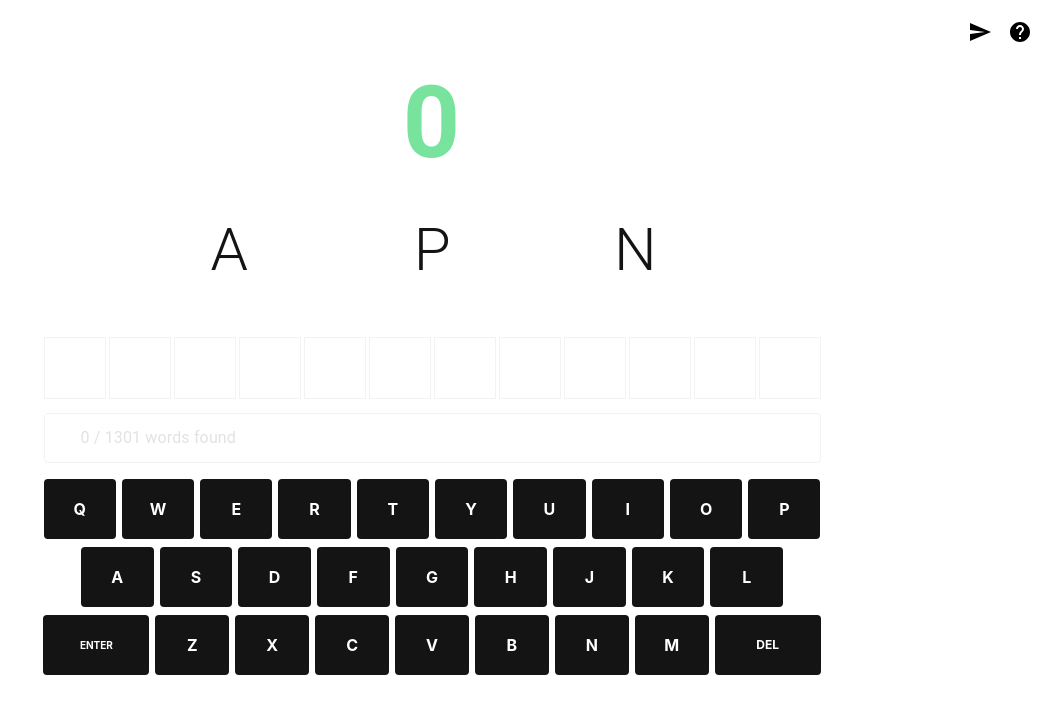
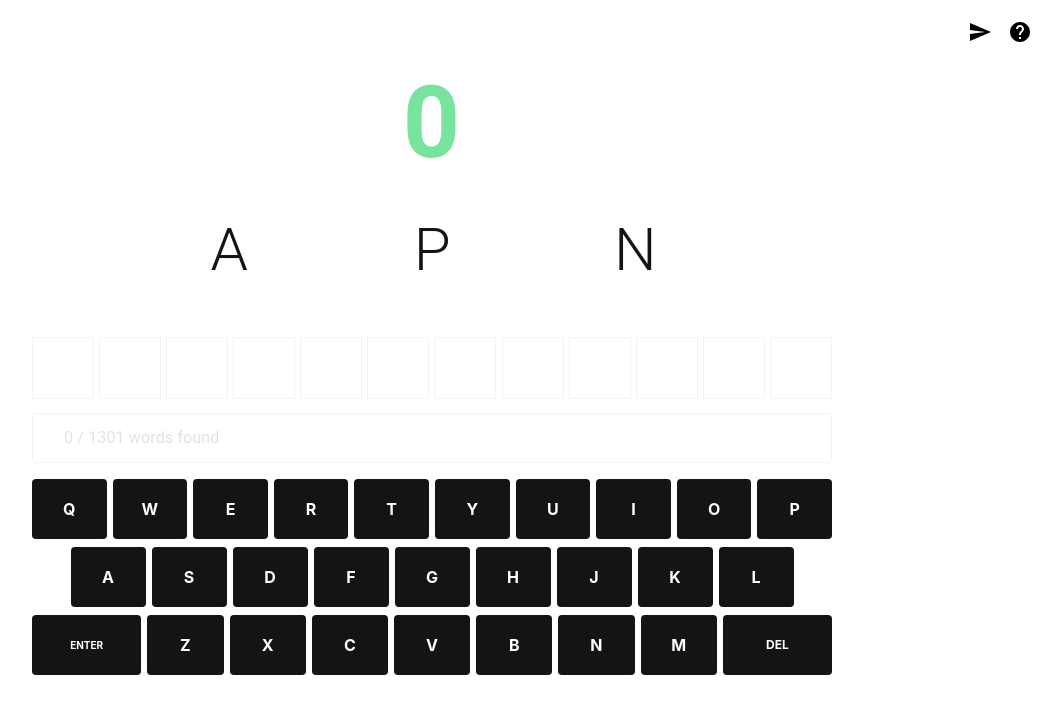
Before and after one commit to davidlipson/pct, a React (Create React App) app: page / in a window 1280 px wide. Shown: the top 714 px of the page, without its empty margins (208-1269 px from the left). Built offline with nearby package versions, Linux system fonts and the light colour scheme.

Commit message:
dadfixes

```diff
--- a/src/components/Game/Game.tsx
+++ b/src/components/Game/Game.tsx
@@ -74,6 +74,7 @@ const BottomContainer = styled(Stack)(({ theme }) => ({
   flexDirection: "column",
   outline: "none",
   gap: "16px",
+  width: "100%",
   boxShadow: "none !important",
   [theme.breakpoints.down("md")]: {
     position: "absolute",
@@ -93,6 +94,7 @@ export const Game = () => {
   const [notice, setNotice] = useState<string>(null);
   const [found, setFound] = useState<number>(null);
   const [view, setView] = useState<View>(View.GAME);
+  const [wordsExpanded, setExpanded] = useState<boolean>(false);
 
   const isRepeatWord = (word: string) => {
     // can't be a repeat word!
@@ -240,11 +242,13 @@ export const Game = () => {
             </Box>
           </TopContainer>
           <BottomContainer>
-            <Stack spacing={0.75}>
-              <Guess found={found} guess={currentGuess} />
-            </Stack>
-            <Words />
-            <Keyboard submitKey={updateCurrentGuess} />
+            {!wordsExpanded && (
+              <Stack spacing={0.75}>
+                <Guess found={found} guess={currentGuess} />
+              </Stack>
+            )}
+            <Words expanded={wordsExpanded} setExpanded={setExpanded} />
+            {!wordsExpanded && <Keyboard submitKey={updateCurrentGuess} />}
             <Box
               sx={(theme) => ({
                 height: "48px",
--- a/src/components/Game/Words.tsx
+++ b/src/components/Game/Words.tsx
@@ -20,12 +20,28 @@ const WordStack = styled(Stack)(({ theme }) => ({
 const Entry = styled(Stack)(({ theme }) => ({
   flexDirection: "row",
   justifyContent: "space-between",
-  padding: "2px",
   alignItems: "center",
+  paddingRight: "2px",
 }));
 
-export const Words = () => {
+export const Words = ({
+  expanded,
+  setExpanded,
+}: {
+  expanded: boolean;
+  setExpanded: (val: boolean) => void;
+}) => {
   const { words, totalWords } = useContext(GameContext);
+  // alphabetic words
+  const alphabeticallySorted = words.sort((a, b) => {
+    if (a.word < b.word) {
+      return -1;
+    }
+    if (a.word > b.word) {
+      return 1;
+    }
+    return 0;
+  });
   const [text, setText] = useState<string>("");
 
   useEffect(() => {
@@ -34,16 +50,34 @@ export const Words = () => {
     setText(total);
   }, [words, totalWords]);
 
+  const handleAccordionChange = (
+    event: React.SyntheticEvent,
+    isExpanded: boolean
+  ) => {
+    setExpanded(isExpanded);
+    console.log(`Accordion is now ${isExpanded ? "open" : "closed"}`);
+  };
+
   return (
     <Box width="100%">
       <Accordion
         sx={{
-          paddingX: "20px",
+          paddingX: "15px",
           boxShadow: "none",
+          margin: 0,
+          "&& .Mui-expanded": {
+            margin: "10px 0 0 0",
+            minHeight: "20px",
+          },
           border: `1.5px solid ${ColourScheme.GREY}`,
         }}
+        onChange={handleAccordionChange}
+        expanded={expanded}
       >
         <AccordionSummary
+          sx={{
+            margin: 0,
+          }}
           expandIcon={words.length ? <ExpandMoreIcon /> : <></>}
           aria-controls="panel1-content"
           id="panel1-header"
@@ -51,9 +85,13 @@ export const Words = () => {
         >
           <Typography color={ColourScheme.DARK_GREY}>{text}</Typography>
         </AccordionSummary>
-        <AccordionDetails>
-          <WordStack width={1} direction="column" spacing={3}>
-            {words.map(({ word, points }, index) => (
+        <AccordionDetails
+          sx={{
+            paddingX: 0,
+          }}
+        >
+          <WordStack width={1} direction="column">
+            {alphabeticallySorted.map(({ word, points }, index) => (
               <Entry key={index}>
                 <Typography fontWeight={200}>{word}</Typography>
                 <Typography fontWeight={200} fontSize="12px">
```
